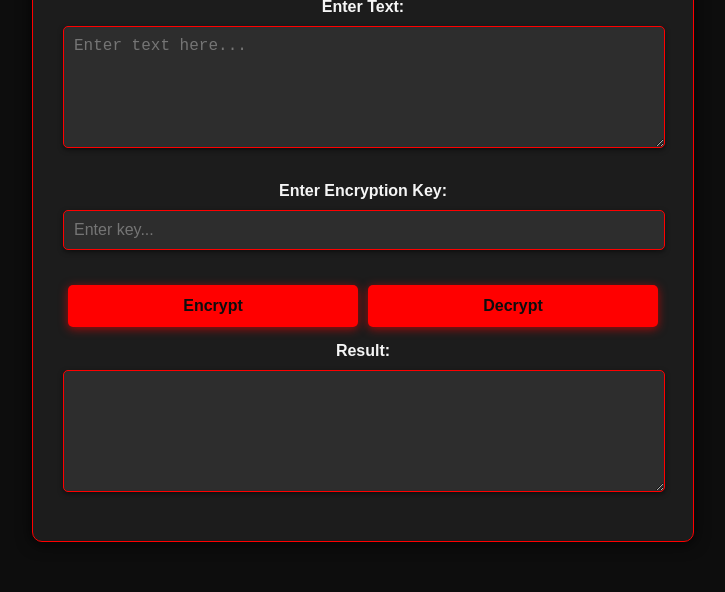
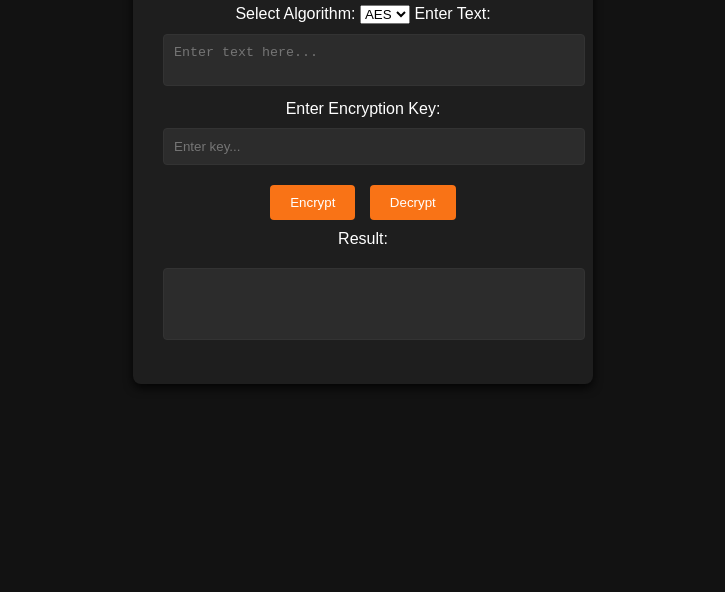
Before and after one commit to jalaliuzair/Text-Encryption, a plain HTML site: page index.html in a window 1280 px wide. Shown: the part 260-852 px from the top of the page, without its empty margins (277-1002 px from the left). After the commit the page ends 800 px from the top, so only its background shows below. Drawn offline with nearby package versions, Linux system fonts and the light colour scheme.

Commit message:
style.css

```diff
--- a/style.css
+++ b/style.css
@@ -1,97 +1,62 @@
-/* General Body Style */
 body {
-    font-family: 'Arial', sans-serif;
   margin: 0;
   padding: 0;
-    background: #0d0d0d;
-    color: #f5f5f5;
+  font-family: Arial, sans-serif;
+  background: #121212; /* Dark background */
+  color: #ffffff;
+  display: flex;
+  justify-content: center;
+  align-items: center;
+  height: 100vh;
 }
 
-/* Container */
 .container {
-    max-width: 600px;
-    margin: 50px auto;
+  background: #1e1e1e; /* Slightly lighter card */
   padding: 30px;
-    background: #1c1c1c;
-    border: 1px solid #ff0000;
-    border-radius: 10px;
-    box-shadow: 0 2px 15px rgba(0, 0, 0, 0.8);
+  border-radius: 8px;
+  box-shadow: 0 4px 10px rgba(0, 0, 0, 0.8);
+  max-width: 400px;
+  width: 100%;
   text-align: center;
 }
 
-/* Title */
 h1 {
-    color: #ff0000;
+  color: #f97316; /* Orange accent */
   margin-bottom: 20px;
-    font-size: 2rem;
 }
 
-/* Labels */
-label {
-    display: block;
-    margin: 15px 0 5px;
-    font-weight: bold;
-}
-
-/* Input Fields and Select */
-input, select, textarea {
-    width: calc(100% - 20px);
+input[type="text"], textarea {
+  width: 100%;
   padding: 10px;
-    margin: 5px 0 15px;
-    background: #2d2d2d;
-    color: #f5f5f5;
-    border: 1px solid #ff0000;
-    border-radius: 5px;
-    font-size: 1rem;
-    box-shadow: 0 2px 5px rgba(0, 0, 0, 0.5);
-    transition: border-color 0.2s;
-}
-
-input:focus, textarea:focus, select:focus {
-    outline: none;
-    border-color: #ff4d4d;
-}
-
-/* Buttons */
-.button-container {
-    display: flex;
-    justify-content: space-between;
-    margin-top: 20px;
+  margin: 10px 0;
+  border: 1px solid #333;
+  border-radius: 4px;
+  background: #2c2c2c;
+  color: #ffffff;
+  resize: none;
 }
 
 button {
-    flex: 1;
-    background: #ff0000;
-    color: #0d0d0d;
+  background: #f97316;
+  color: #ffffff;
   border: none;
-    padding: 12px 20px;
-    margin: 0 5px;
-    font-size: 1rem;
-    border-radius: 5px;
+  padding: 10px 20px;
+  margin: 10px 5px;
+  border-radius: 4px;
   cursor: pointer;
   transition: background 0.2s;
-    box-shadow: 0 2px 10px rgba(255, 0, 0, 0.6);
-    font-weight: bold;
 }
 
 button:hover {
-    background: #ff4d4d;
+  background: #ff8c42;
 }
 
-/* Result Area */
-textarea {
-    resize: vertical;
-    min-height: 100px;
+#result {
+  margin-top: 20px;
+  padding: 10px;
+  background: #2c2c2c;
+  border-radius: 4px;
+  color: #f97316;
+  text-align: left;
+  min-height: 50px;
 }
-
-/* Mobile Responsiveness */
-@media (max-width: 600px) {
-    .container {
-        width: 90%;
-        padding: 20px;
-    }
-
-    h1 {
-        font-size: 1.5rem;
-    }
-}
```
Lines whose indentation alone changed are shown as unchanged.
